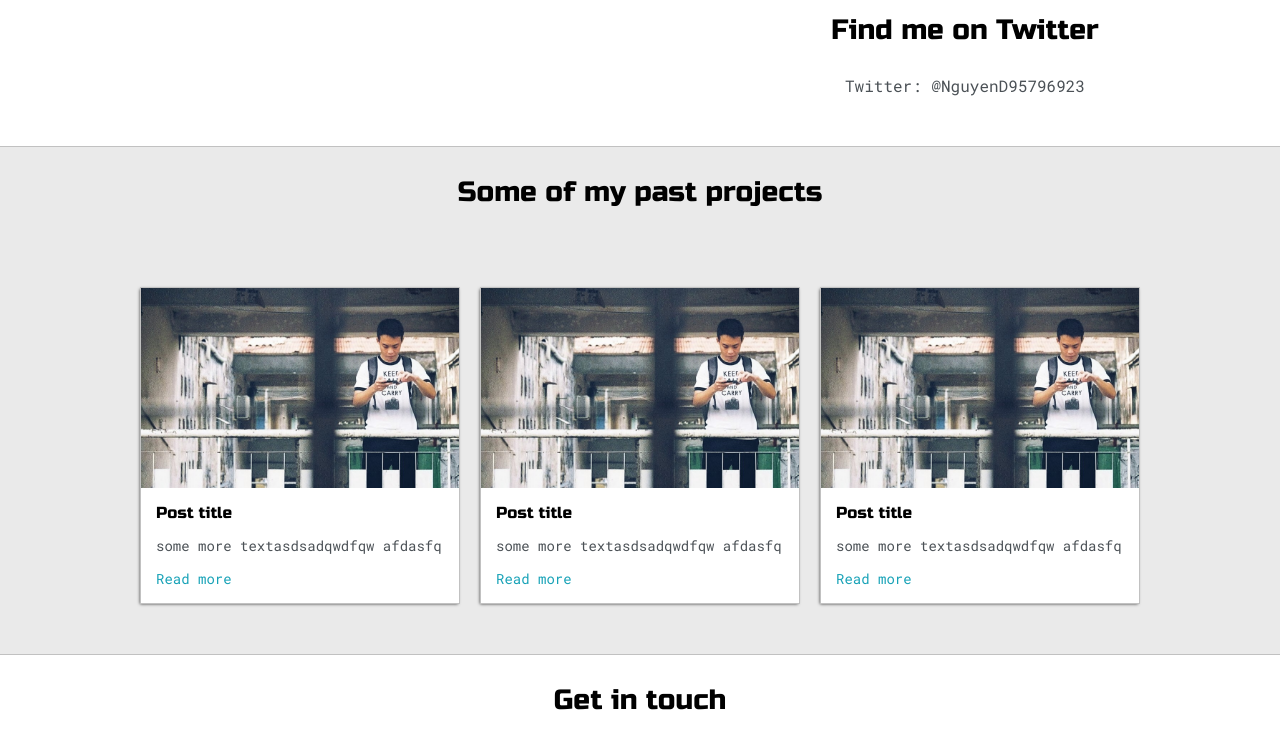
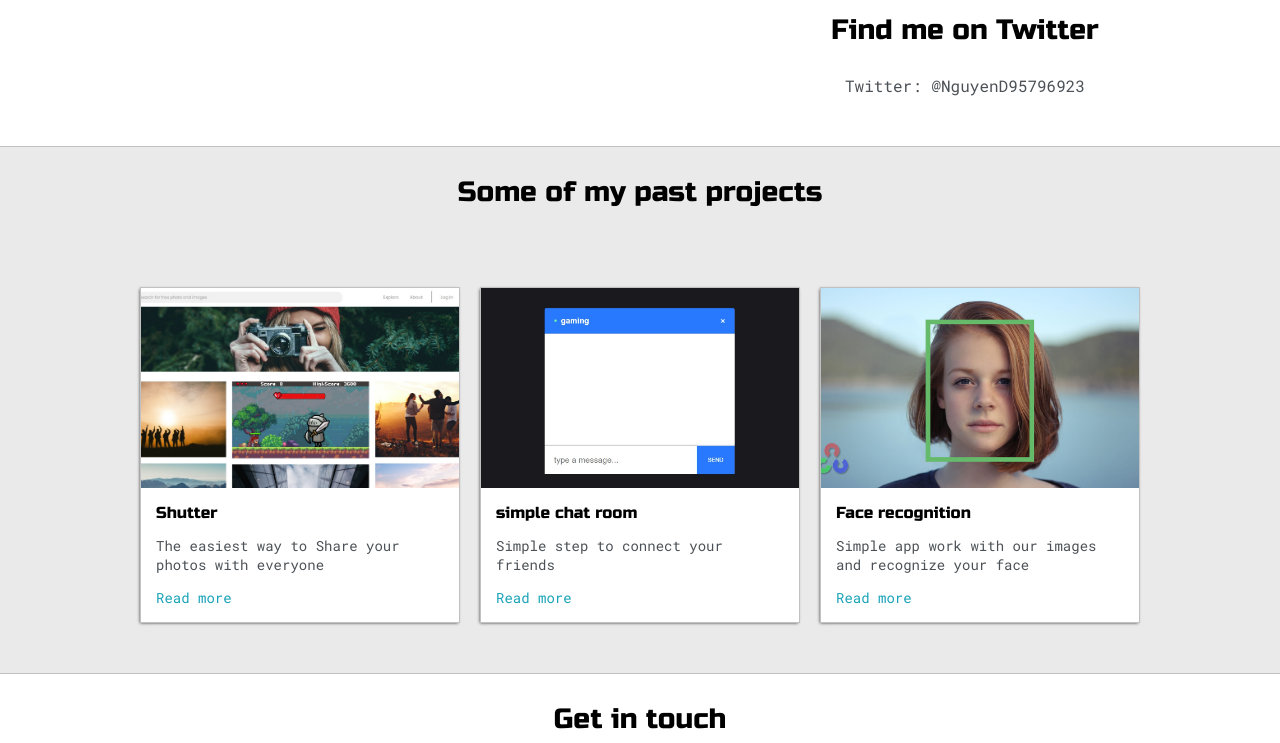
Before and after one commit to mrqdat/portfolio, a plain HTML site: page index.html in a window 1280 px wide. Shown: the part 1132-1875 px from the top of the page. Drawn offline with Linux system fonts and the light colour scheme.

Commit message:
update pj

```diff
--- a/index.html
+++ b/index.html
@@ -49,7 +49,7 @@
                                 <div id="corner-tl" class="corner"></div>
                                 <div id="corner-tr" class="corner"></div>
                                 <h3>what i do</h3>
-                                <p>blablablablablablablbalbalba nguyenda dablablabbl</p>
+                                <p>I am student of Cao Thang Technical College, my major is software development.</p>
                                 <div id="corner-br" class="corner"></div>
                                 <div id="corner-bl" class="corner"></div>
                             </div>
@@ -108,28 +108,28 @@
                 <div class="post-wrapper">
 
                     <div class="post">
-                        <img class="thumbnail" src="images/dat.jpg" alt="thumbnail">
+                        <img class="thumbnail" src="images/shutter.jpg" alt="thumbnail">
                         <div class="post-preview">
-                            <h6 class="post-title">Post title</h6>
-                            <p class="post-intro">some more textasdsadqwdfqw afdasfq</p>
+                            <h6 class="post-title">Shutter</h6>
+                            <p class="post-intro">The easiest way to Share your photos with everyone </p>
                             <a style="font-size: 14px; color:#17a2b7;"  href="post.html">Read more</a>
                         </div>
                     </div>
 
                     <div class="post">
-                        <img class="thumbnail" src="images/dat.jpg" alt="thumbnail">
+                        <img class="thumbnail" src="images/chat.jpg" alt="thumbnail">
                         <div class="post-preview">
-                            <h6 class="post-title">Post title</h6>
-                            <p class="post-intro">some more textasdsadqwdfqw afdasfq</p>
+                            <h6 class="post-title">simple chat room</h6>
+                            <p class="post-intro">Simple step to connect your friends</p>
                             <a style="font-size: 14px; color:#17a2b7;"  href="post.html">Read more</a>
                         </div>
                     </div>
 
                     <div class="post">
-                        <img class="thumbnail" src="images/dat.jpg" alt="thumbnail">
+                        <img class="thumbnail" src="images/face.jpg" alt="thumbnail">
                         <div class="post-preview">
-                            <h6 class="post-title">Post title</h6>
-                            <p class="post-intro">some more textasdsadqwdfqw afdasfq</p>
+                            <h6 class="post-title">Face recognition</h6>
+                            <p class="post-intro">Simple app work with our images and recognize your face</p>
                             <a style="font-size: 14px; color:#17a2b7;" href="post.html">Read more</a>
                         </div>
                     </div>
```
Also changed, not shown: images/chat.jpg (added), images/face.jpg (added), images/shutter.jpg (added).
